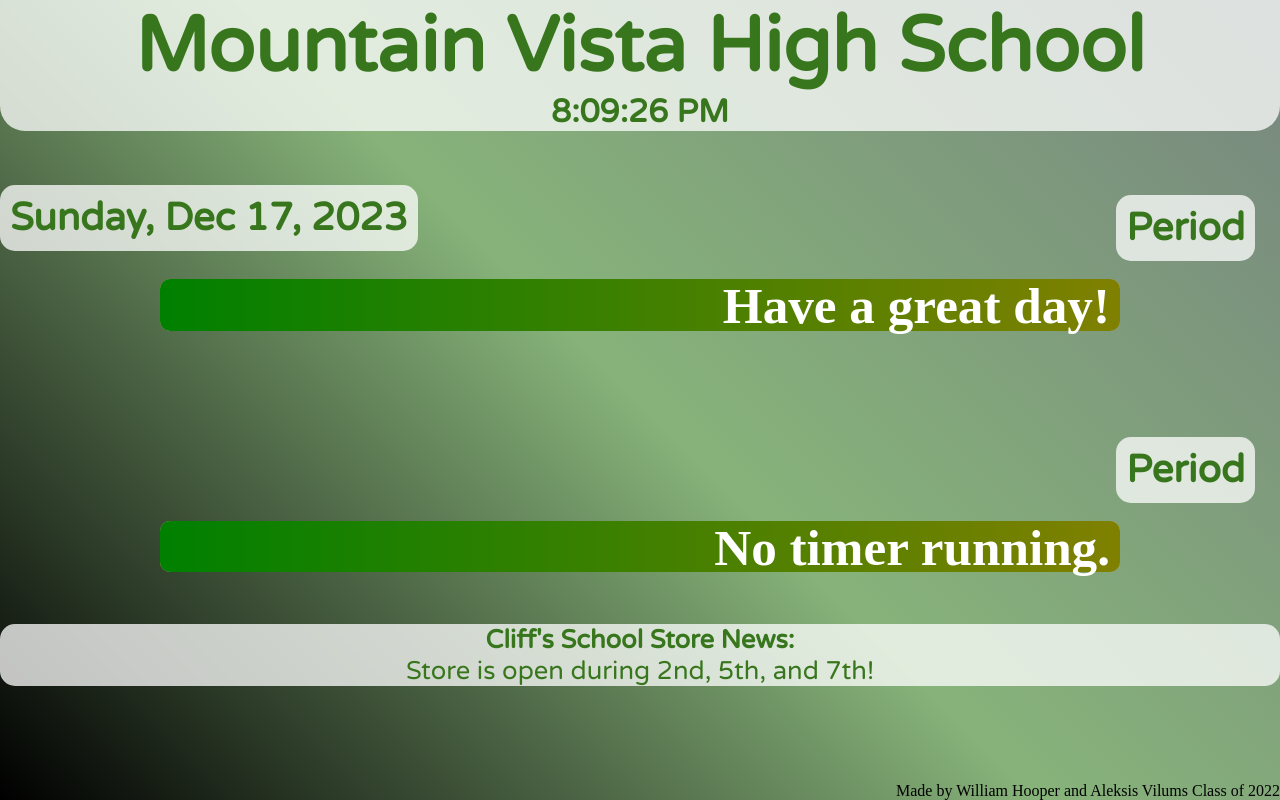
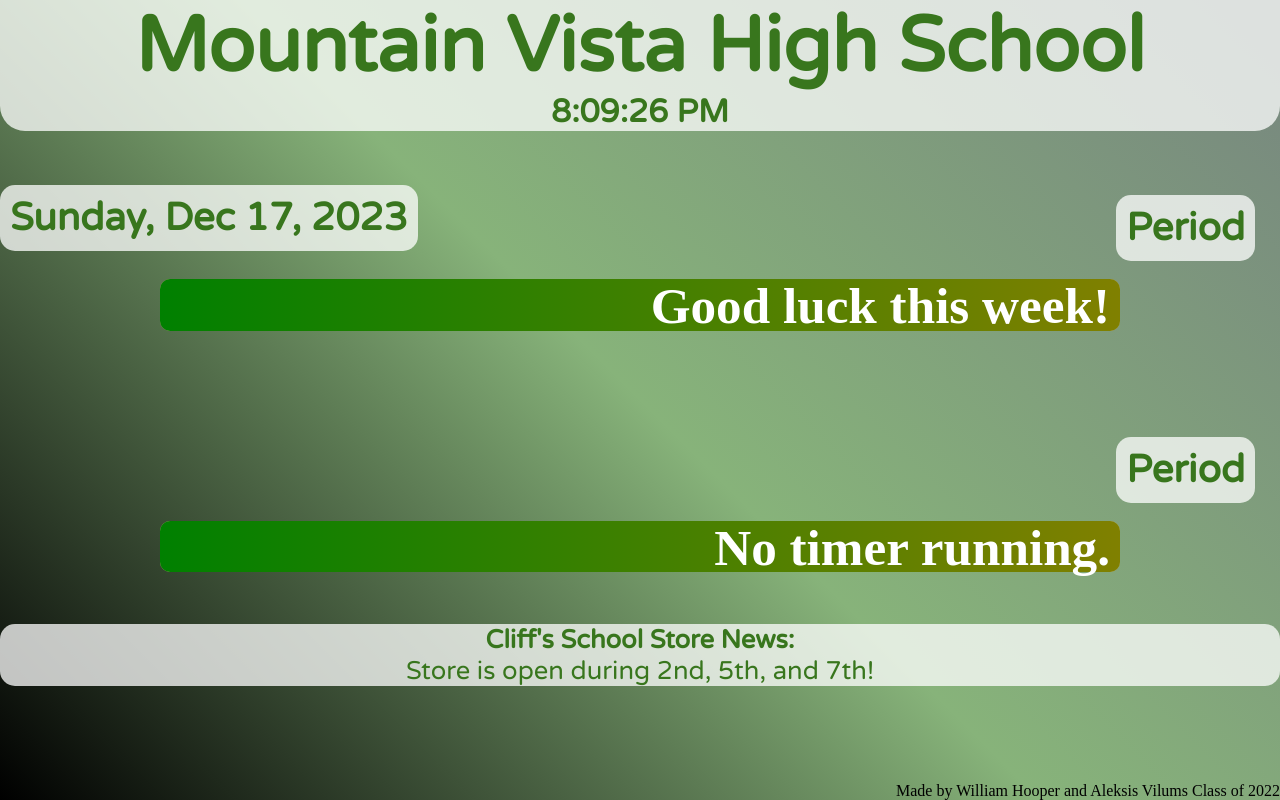
Before and after one commit to mrstorie/CCE_Schedule_Tracker, a plain HTML site: page index.html in a window 1280 px wide. Drawn offline with Linux system fonts and the light colour scheme; no server answers.

Commit message:
Update index.html

```diff
--- a/index.html
+++ b/index.html
@@ -34,11 +34,11 @@
 <!--Progress bar-->
 	<div class="progress_container">
     		<div class="progress_bar"></div>
-    		<span class="progress_time">Have a great day!</span>
+    		<span class="progress_time">Good luck this week!</span>
 	</div>
 
 	<div class="end_container">
-		<span class="end" id="end">Have a great day!</span>
+		<span class="end" id="end">Good luck this week!</span>
 	</div>
 
 <!--Second bar -->
```
